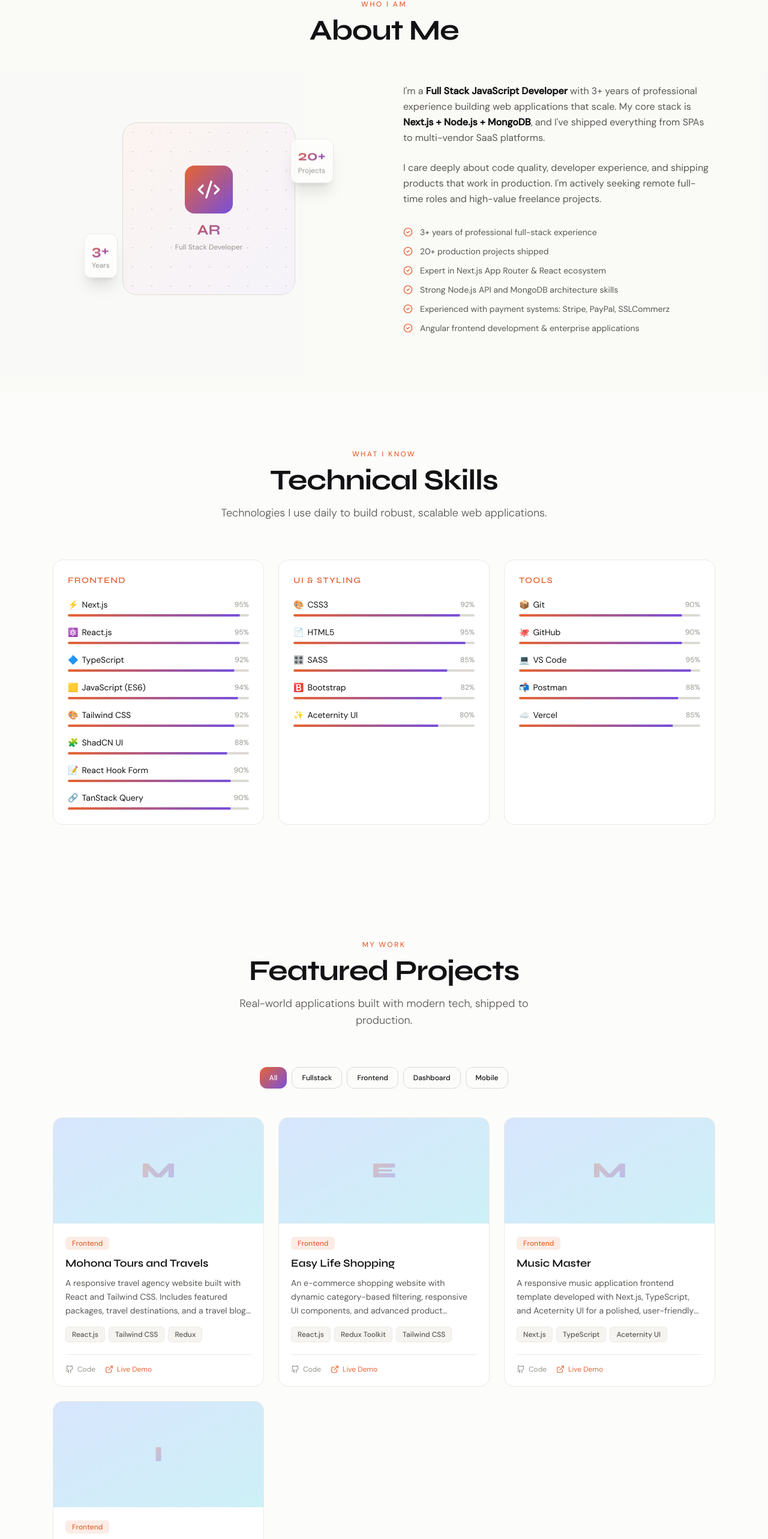
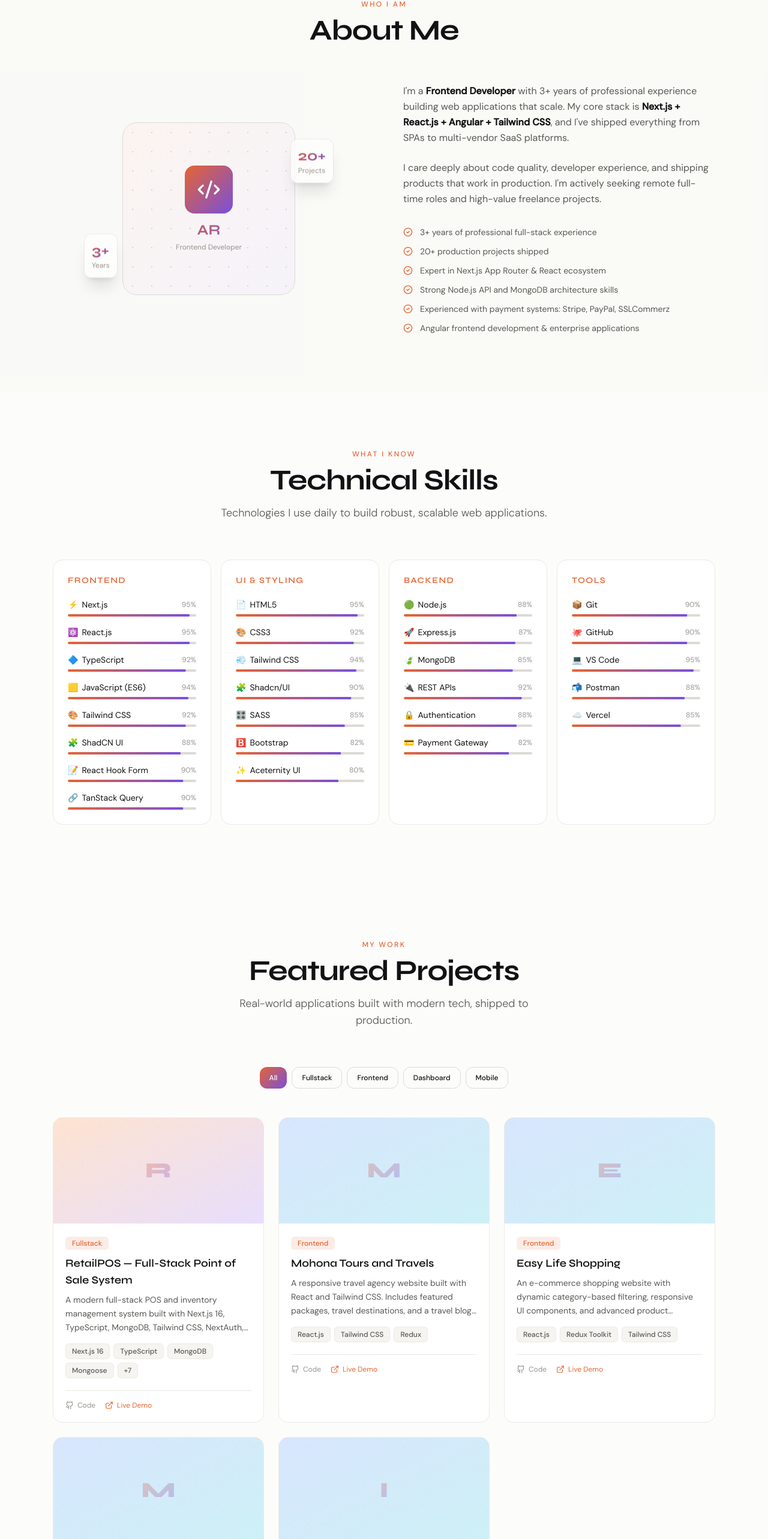
Before and after one commit to raselcsedev/personal_website, a Next.js app: page / in a window 1280 px wide. Shown: the part 897-3463 px from the top of the page at 60% size. Built offline with nearby package versions, Linux system fonts and the light colour scheme; no server answers.

Commit message:
projects section update

```diff
--- a/constants/data.ts
+++ b/constants/data.ts
@@ -29,13 +29,27 @@
   {
     category: "UI & Styling",
     items: [
+      { name: "HTML5", level: 95, icon: "📄" },
       { name: "CSS3", level: 92, icon: "🎨" },
-      { name: "HTML5", level: 95, icon: "📄" },
+      { name: "Tailwind CSS", level: 94, icon: "💨" },
+      { name: "Shadcn/UI", level: 90, icon: "🧩" },
       { name: "SASS", level: 85, icon: "🎛️" },
       { name: "Bootstrap", level: 82, icon: "🅱️" },
       { name: "Aceternity UI", level: 80, icon: "✨" },
     ],
   },
+  {
+    category: "Backend",
+    items: [
+      { name: "Node.js", level: 88, icon: "🟢" },
+      { name: "Express.js", level: 87, icon: "🚀" },
+      { name: "MongoDB", level: 85, icon: "🍃" },
+      { name: "REST APIs", level: 92, icon: "🔌" },
+      { name: "Authentication", level: 88, icon: "🔒" },
+      { name: "Payment Gateway", level: 82, icon: "💳" },
+    ],
+  },
+
   {
     category: "Tools",
     items: [
@@ -51,6 +65,30 @@
 export const PROJECTS: Project[] = [
   {
     id: "1",
+    title: "RetailPOS — Full-Stack Point of Sale System",
+    description:
+      "A modern full-stack POS and inventory management system built with Next.js 16, TypeScript, MongoDB, Tailwind CSS, NextAuth, Zustand, and TanStack Table. Includes role-based authentication, sales dashboard, barcode scanning, thermal receipt printing, inventory tracking, reporting, and offline-ready PWA support.",
+    image: "/projects/retail-pos.jpg",
+    tech: [
+      "Next.js 16",
+      "TypeScript",
+      "MongoDB",
+      "Mongoose",
+      "Tailwind CSS",
+      "NextAuth",
+      "Zustand",
+      "React Hook Form",
+      "Zod",
+      "TanStack Table",
+      "Recharts",
+    ],
+    github: "https://github.com/raselcsedev/retail-pos",
+    live: "https://retailpos.example.com",
+    category: "fullstack",
+    featured: true,
+  },
+  {
+    id: "2",
     title: "Mohona Tours and Travels",
     description:
       "A responsive travel agency website built with React and Tailwind CSS. Includes featured packages, travel destinations, and a travel blog for tips and recommendations.",
@@ -62,7 +100,7 @@
     featured: true,
   },
   {
-    id: "2",
+    id: "3",
     title: "Easy Life Shopping",
     description:
       "An e-commerce shopping website with dynamic category-based filtering, responsive UI components, and advanced product navigation for a seamless customer experience.",
@@ -74,7 +112,7 @@
     featured: true,
   },
   {
-    id: "3",
+    id: "4",
     title: "Music Master",
     description:
       "A responsive music application frontend template developed with Next.js, TypeScript, and Aceternity UI for a polished, user-friendly listening experience.",
@@ -86,7 +124,7 @@
     featured: false,
   },
   {
-    id: "4",
+    id: "5",
     title: "Innovative Gadgets",
     description:
       "An e-commerce website template built with React and Redux Toolkit, focusing on responsive design, type safety, and reusable UI components.",
@@ -107,7 +145,16 @@
     duration: "Nov 2023 – Present",
     description:
       "Developing Bizpost AI, an AI-powered social media content generation platform with optimized templates for Facebook, TikTok, and LinkedIn. Working on Retails Master, a customizable single-vendor e-commerce platform, and maintaining Quick eCommerce, a large-scale multivendor platform with admin and seller dashboards. Also built responsive ERP dashboards using React.js, Bootstrap, and SCSS with performance optimizations via TanStack Query, code splitting, lazy loading, memoization, React Hook Form, and Zod.",
-    tech: ["Next.js", "React.js", "TypeScript", "Tailwind CSS", "ShadCN UI", "React Hook Form", "Zod", "TanStack Query"],
+    tech: [
+      "Next.js",
+      "React.js",
+      "TypeScript",
+      "Tailwind CSS",
+      "ShadCN UI",
+      "React Hook Form",
+      "Zod",
+      "TanStack Query",
+    ],
     type: "full-time",
   },
   {
--- a/sections/AboutSection.tsx
+++ b/sections/AboutSection.tsx
@@ -35,7 +35,7 @@
                     <Code2 className="w-10 h-10 text-white" />
                   </div>
                   <p className="font-display font-700 text-2xl gradient-text">AR</p>
-                  <p className="text-xs text-[rgb(var(--text-muted))] mt-1">Full Stack Developer</p>
+                  <p className="text-xs text-[rgb(var(--text-muted))] mt-1">Frontend Developer</p>
                 </div>
                 <div className="absolute inset-0 bg-gradient-to-br from-[rgb(var(--accent)/0.06)] to-[rgb(var(--accent-2)/0.06)]" />
               </div>
@@ -66,9 +66,9 @@
             transition={{ duration: 0.7 }}
           >
             <p className="text-[rgb(var(--text-secondary))] leading-relaxed mb-6">
-              I&apos;m a <strong className="text-[rgb(var(--text-primary))]">Full Stack JavaScript Developer</strong> with
+              I&apos;m a <strong className="text-[rgb(var(--text-primary))]">Frontend Developer</strong> with
               3+ years of professional experience building web applications that scale. My core stack is{" "}
-              <strong className="text-[rgb(var(--text-primary))]">Next.js + Node.js + MongoDB</strong>, and I&apos;ve
+              <strong className="text-[rgb(var(--text-primary))]">Next.js + React.js + Angular + Tailwind CSS</strong>, and I&apos;ve
               shipped everything from SPAs to multi-vendor SaaS platforms.
             </p>
             <p className="text-[rgb(var(--text-secondary))] leading-relaxed mb-8">
--- a/sections/SkillsSection.tsx
+++ b/sections/SkillsSection.tsx
@@ -14,7 +14,7 @@
           subtitle="Technologies I use daily to build robust, scalable web applications."
         />
 
-        <div className="grid grid-cols-1 md:grid-cols-3 gap-6">
+        <div className="grid grid-cols-1 md:grid-cols-4 gap-4">
           {SKILLS.map((skillGroup, gi) => (
             <motion.div
               key={skillGroup.category}
```
